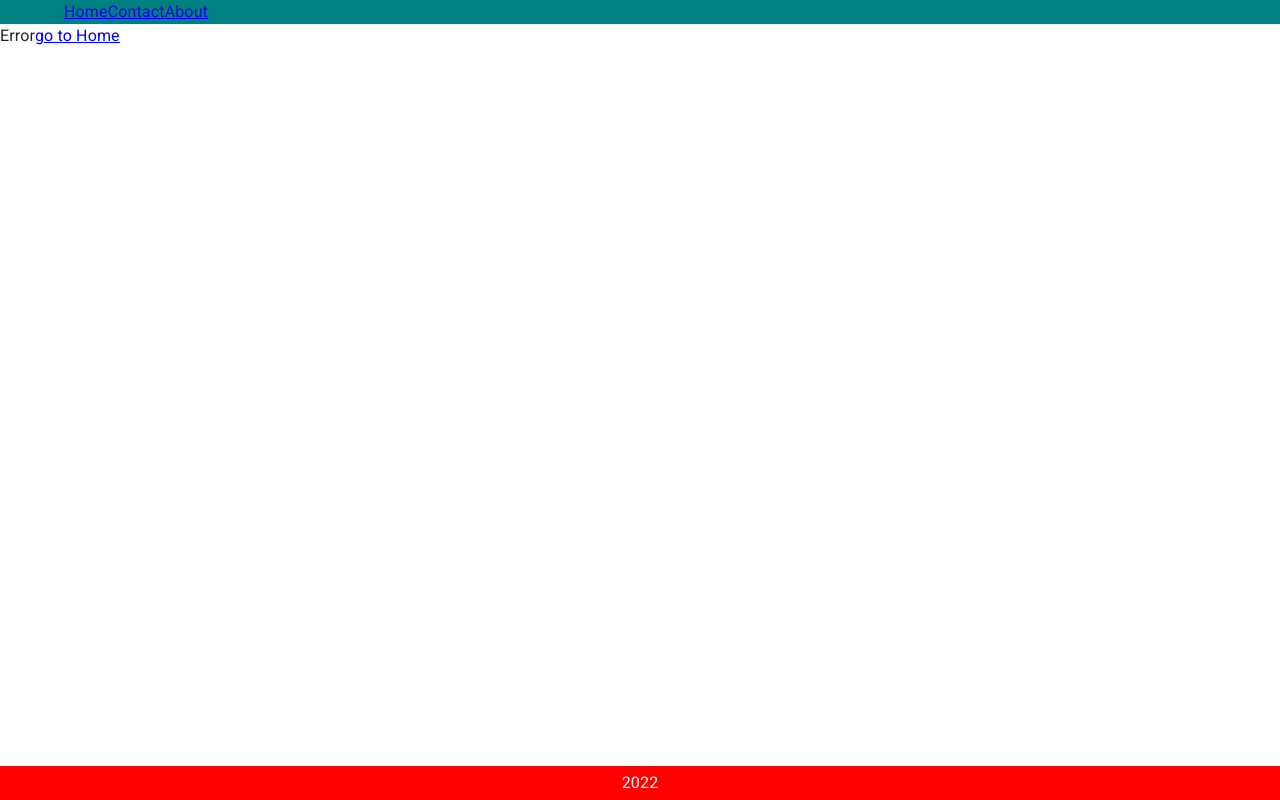
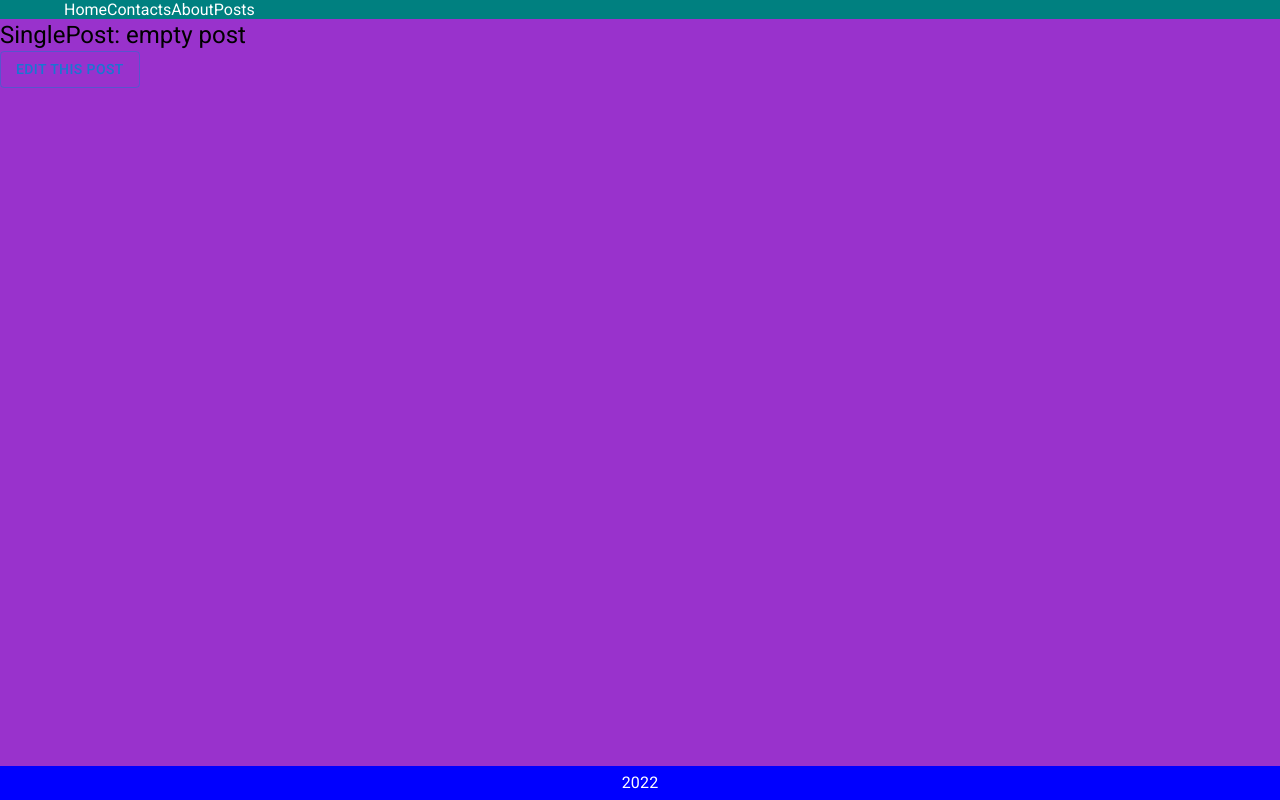
Before and after one commit to vitalii-minchuk/material, a React (Create React App) app: page /posts/1 in a window 1280 px wide. Built offline with nearby package versions, Linux system fonts and the light colour scheme; no server answers.

Commit message:
PosrsPage, routing-useParams

```diff
--- a/src/App.tsx
+++ b/src/App.tsx
@@ -1,13 +1,15 @@
 import { FC, Fragment } from "react"
 import { Route, Routes } from "react-router-dom"
 
-
-import Contact from "./pages/Contact"
-import Error from "./pages/Error"
 import About from "./pages/About"
 import Layout from "./components/Layout"
 import Home from "./pages/Home"
-
+import Contacts from "./pages/Contacts"
+import Error from "./pages/Error"
+import Posts from "./pages/PostsPage/Posts"
+import SinglePost from "./pages/PostsPage/SinglePost"
+import EditPost from "./pages/PostsPage/EditPost"
+import NewPost from "./pages/PostsPage/NewPost"
 
 const App: FC = () =>  {
   return (
@@ -15,7 +17,11 @@ const App: FC = () =>  {
       <Routes>
         <Route path="/" element={<Layout />}>
           <Route index element={<Home />} />
-          <Route path="contact" element={<Contact />} />
+          <Route path="contacts" element={<Contacts />} />
+          <Route path="posts" element={<Posts />} />
+          <Route path="posts/:id" element={<SinglePost />} />
+          <Route path="posts/:id/edit" element={<EditPost />} />
+          <Route path="posts/new" element={<NewPost />} />
           <Route path="about" element={<About />} />
           <Route path="*" element={<Error />} />
         </Route>
--- a/src/components/Footer.tsx
+++ b/src/components/Footer.tsx
@@ -7,7 +7,7 @@ import Typography from "@mui/material/Typography"
 const Footer: FC = () => {
   return (
     <Fragment>
-      <Wrapper bg="red" color="white">
+      <Wrapper bg="blue" color="white">
         <Container maxWidth="lg" sx={{paddingY: "5px"}}>
           <Typography variant="body1" align="center">2022</Typography>
         </Container>
--- a/src/components/Header.tsx
+++ b/src/components/Header.tsx
@@ -15,12 +15,12 @@ const Header: FC = () => {
         <Container maxWidth="lg">
           <Box component="nav">
             <CustomNavLink to="/">Home</CustomNavLink>
-            <CustomNavLink to="/contact">Contact</CustomNavLink>
+            <CustomNavLink to="/contacts">Contacts</CustomNavLink>
             <CustomNavLink to="/about">About</CustomNavLink>
+            <CustomNavLink to="/posts">Posts</CustomNavLink>
           </Box>
         </Container>
       </Wrapper>
-
     </Fragment>
   )
 }
--- a/src/components/Layout.tsx
+++ b/src/components/Layout.tsx
@@ -7,12 +7,10 @@ import Header from "./Header"
 
 import Stack from "@mui/material/Stack"
 import Box from "@mui/material/Box"
-import CssBaseline from "@mui/material/CssBaseline"
 
 const Layout: FC = () => {
   return (
     <Fragment>
-      <CssBaseline />
       <Stack  sx={{minHeight: "100vh"}}>
         <Box component="header">
           <Header />
--- a/src/index.css
+++ b/src/index.css
@@ -3,4 +3,10 @@ body {
   padding: 0;
   box-sizing: border-box;
   font-family: 'Roboto', sans-serif;
+  background-color: darkorchid !important;
 }
+
+a {
+  text-decoration: none;
+  color: inherit;
+}
--- /dev/null
+++ b/src/pages/PostsPage/EditPost.tsx
@@ -0,0 +1,16 @@
+import { FC, Fragment } from "react"
+import { useParams } from "react-router-dom"
+
+import Typography from "@mui/material/Typography"
+
+const EditPost: FC = () => {
+  const { id } =useParams()
+
+  return (
+    <Fragment>
+      <Typography variant="h4" component="h6">Edit post: #{id}</Typography>
+    </Fragment>
+  )
+}
+
+export default EditPost
--- /dev/null
+++ b/src/pages/PostsPage/NewPost.tsx
@@ -0,0 +1,9 @@
+import { FC } from "react"
+
+const NewPost: FC = () => {
+  return (
+    <div>NewPost</div>
+  )
+}
+
+export default NewPost
--- /dev/null
+++ b/src/pages/PostsPage/Posts.tsx
@@ -0,0 +1,47 @@
+import { FC, Fragment, useEffect, useState } from "react"
+import { Link } from "react-router-dom"
+
+import { PostType } from "../../types"
+
+import Typography from "@mui/material/Typography"
+import Button from "@mui/material/Button"
+import List from "@mui/material/List"
+import ListItem from "@mui/material/ListItem"
+
+const Posts: FC = () => {
+  const [posts, setPosts] = useState<PostType[] | null>(null)
+
+  useEffect(() => {
+    const fetchData = async () => {
+      const response = await fetch("https://jsonplaceholder.typicode.com/posts")
+      const data = await response.json()
+
+      setPosts(data)
+    }
+    fetchData()
+  }, [])
+
+  return (
+    <Fragment>
+      <Typography variant="h3" component="h3">Posts:</Typography>
+      <Link  to="/posts/new" replace>
+        <Button variant="outlined">
+          add new post
+        </Button>
+      </Link>
+      <List>
+        {posts?.map((post) => (
+          <ListItem key={post.id}>
+            <Link to={post.id + ""}>
+                {post.title}
+            </Link>
+          </ListItem>
+        ))}
+      </List>
+
+    </Fragment>
+
+  )
+}
+
+export default Posts
--- /dev/null
+++ b/src/pages/PostsPage/SinglePost.tsx
@@ -0,0 +1,44 @@
+import { FC, Fragment, useEffect, useState } from "react"
+import { Link, useParams } from "react-router-dom"
+
+import { PostType } from "../../types"
+
+import Typography from "@mui/material/Typography"
+import Button from "@mui/material/Button"
+
+
+const SinglePost: FC = () => {
+  const [post, setPost] = useState<PostType | null>(null)
+  const { id } = useParams()
+
+  useEffect(() => {
+    const fetchData = async () => {
+      const response = await fetch(`https://jsonplaceholder.typicode.com/posts/${id}`)
+      const data = await response.json()
+
+      setPost(data)
+    }
+    fetchData()
+  }, [id])
+
+  return (
+    <Fragment>
+      <Typography variant="h5" component="h3">
+        SinglePost: {post ? " #" + post.id : "empty post"}
+      </Typography>
+      <Link  to={`/posts/${id}/edit`} replace>
+        <Button variant="outlined">
+          edit this post
+        </Button>
+      </Link>
+      {post &&
+        <Fragment>
+          <Typography variant="subtitle1">{post.title}</Typography>
+          <Typography variant="body2">{post.body}</Typography>
+        </Fragment>
+      }
+    </Fragment>
+  )
+}
+
+export default SinglePost
--- /dev/null
+++ b/src/types.ts
@@ -0,0 +1,5 @@
+export type PostType = {
+  id: number
+  body: string
+  title: string
+}
```
Also changed, not shown: src/pages/Contacts.tsx (renamed from src/pages/Contact.tsx, +2 -2 lines), 1 other file (tests, documents, lock files or other folders).
